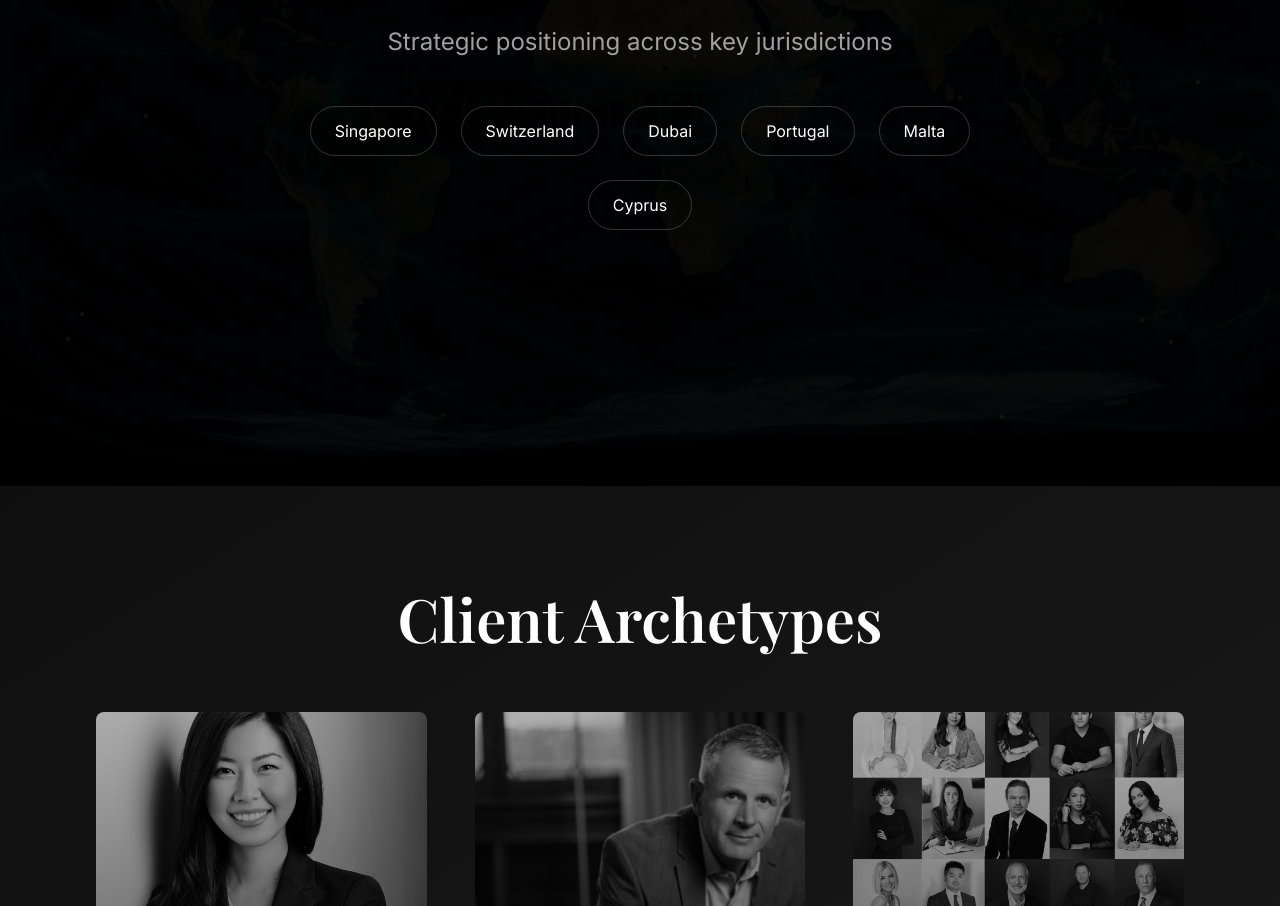
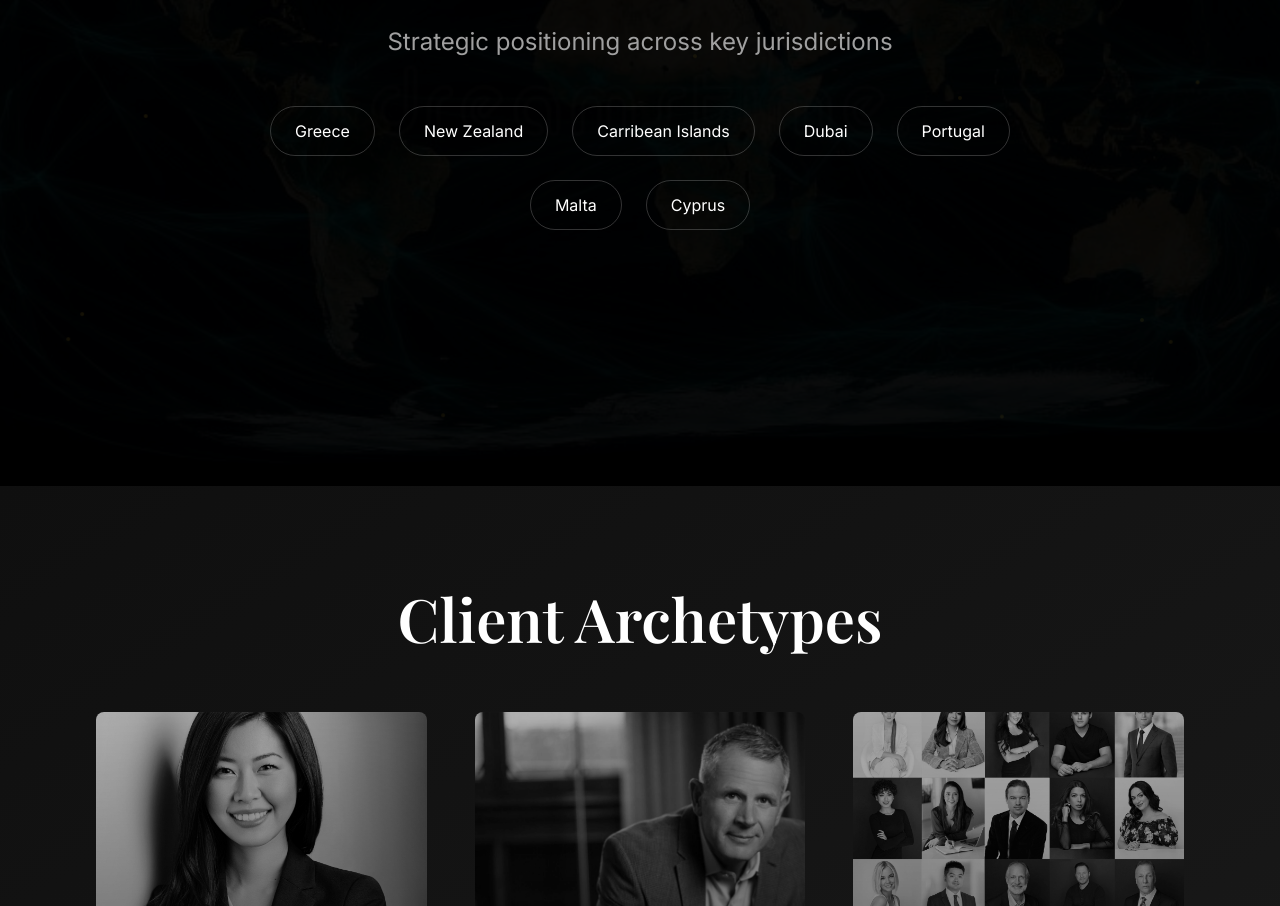
Before and after one commit to jordancc1996/migratevc, a Next.js app: page / in a window 1280 px wide. Shown: the part 2714-3620 px from the top of the page. Built offline with nearby package versions, Linux system fonts and the light colour scheme; a web font is replaced by a local one.

Commit message:
Update MapSection.tsx

```diff
--- a/src/components/MapSection.tsx
+++ b/src/components/MapSection.tsx
@@ -5,8 +5,9 @@ import { useRef, useState } from 'react'
 import Image from 'next/image'
 
 const countries = [
-  'Singapore',
-  'Switzerland',
+  'Greece',
+  'New Zealand',
+  'Carribean Islands',
   'Dubai',
   'Portugal',
   'Malta',
```
